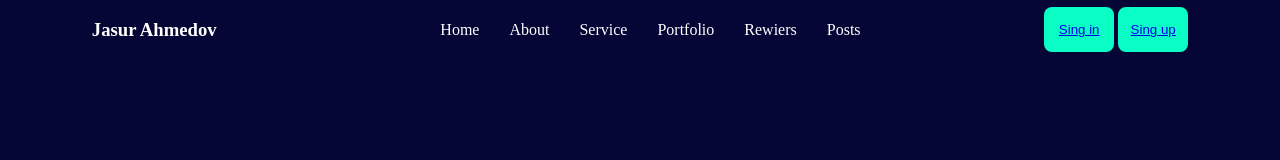
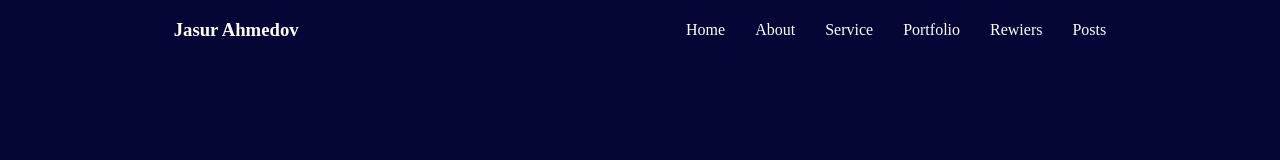
Before and after one commit to Akhmedov76/About-Me, a plain HTML site: page index.html in a window 1280 px wide. Drawn offline with Linux system fonts and the light colour scheme.

Commit message:
My first web site

```diff
--- a/index.html
+++ b/index.html
@@ -16,10 +16,10 @@
         <li><a>Rewiers</a></li>
         <li><a>Posts</a></li>
     </ul>
-    <span>
+    <!-- <span>
         <button class="btn"><a href=" https://t.me/akhmedov_9797">Sing in</a></button>
       <button class="btn"><a href=" https://t.me/akhmedov_9797">Sing up</a></button>
-     </span>
+     </span> -->
 </div>
 
 </body>
--- a/style.css
+++ b/style.css
@@ -32,7 +32,7 @@ body {
     color: rgb(0, 255, 4);
 }
 
-.btn {
+/* .btn {
     width: 70px;
     height: 45px;
     border-radius: 8px;
@@ -43,11 +43,11 @@ body {
 
 .btn a:hover {
     color: rgb(6, 19, 255);
-} */
+}
 
-/* .btn a {
+.btn a {
     text-decoration: none;
     color: #fff;
     font-family: italic;
     font-size: large;
-}
+} */
```
